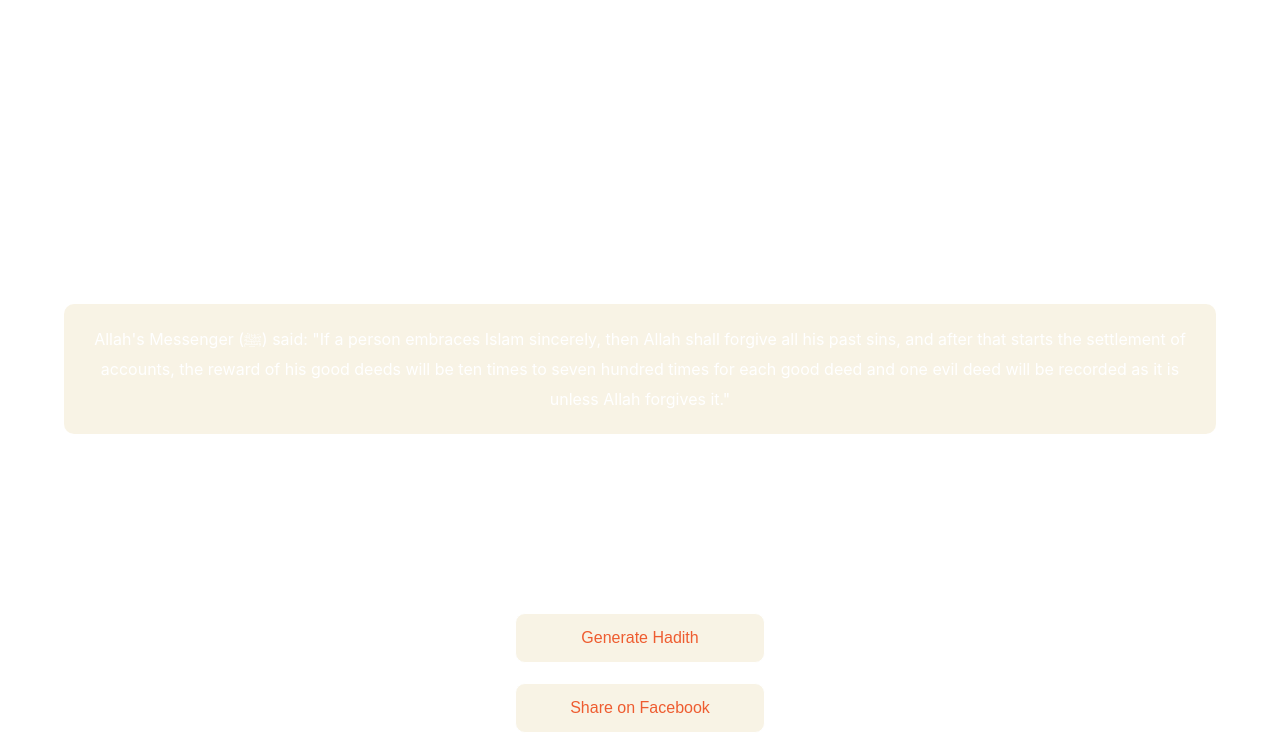
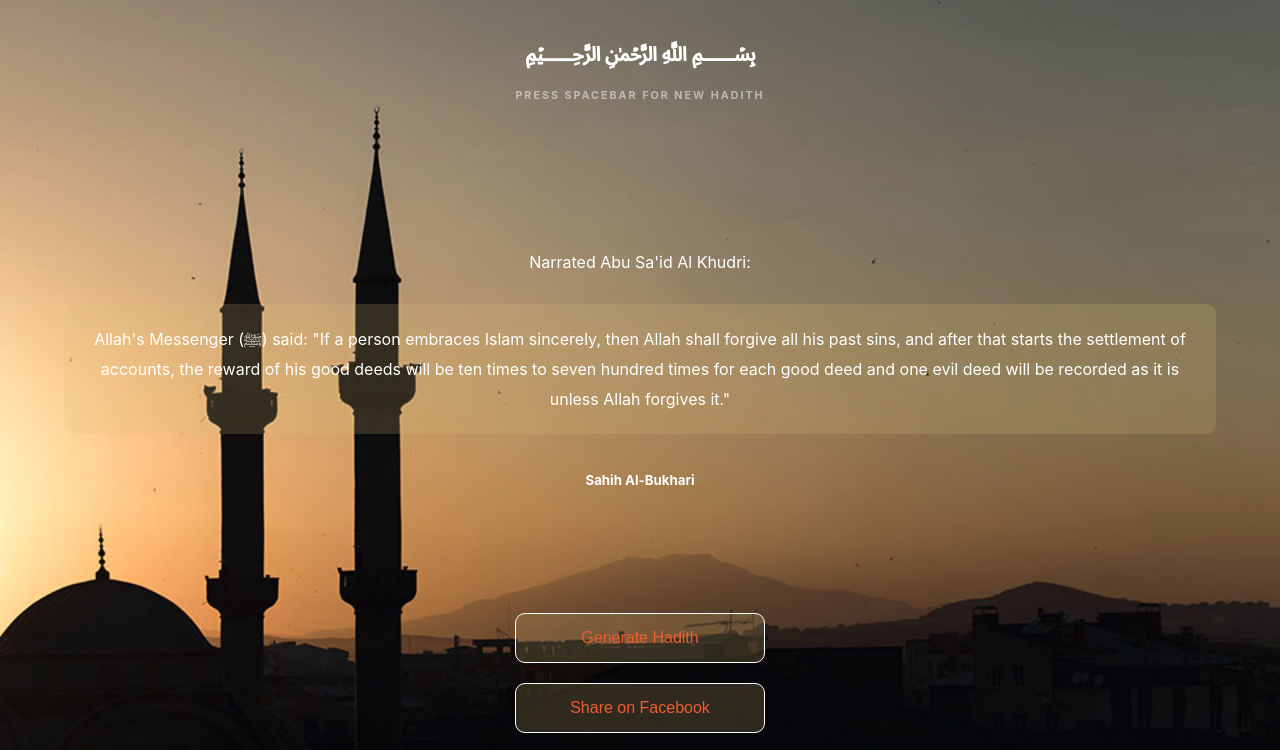
Before and after one commit to mtahbib/Hadith-Generator, a plain HTML site: page index.html in a window 1280 px wide. Shown: the top 750 px of the page. Drawn offline with Linux system fonts and the light colour scheme; the site is published under a folder, as on GitHub Pages, so addresses that start at the root find nothing.

Commit message:
first commit

```diff
--- a/style.css
+++ b/style.css
@@ -4,7 +4,7 @@
     box-sizing: border-box;
 }
 .background-image-1 {
-    background-image: url('/Mosque.jpg');
+    background-image: url('Mosque.jpg');
     background-size: cover;
     background-position: center;
 }
```
